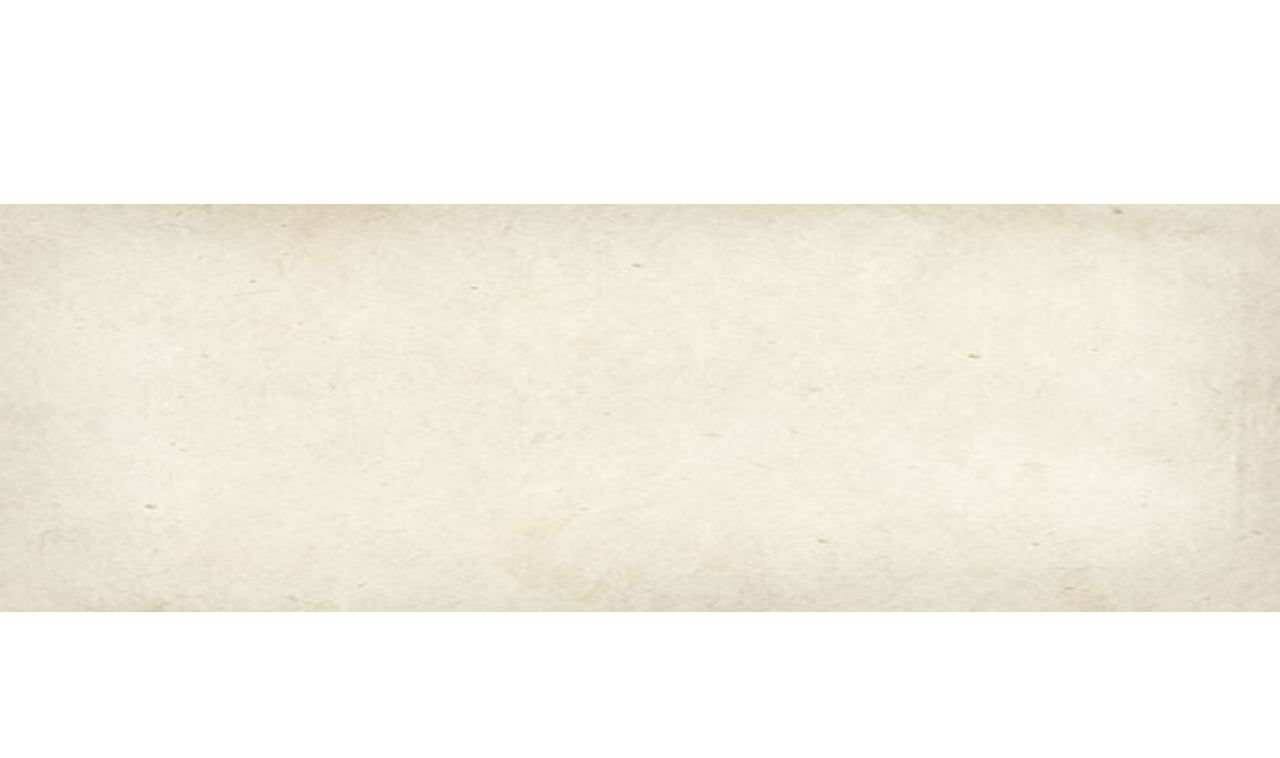
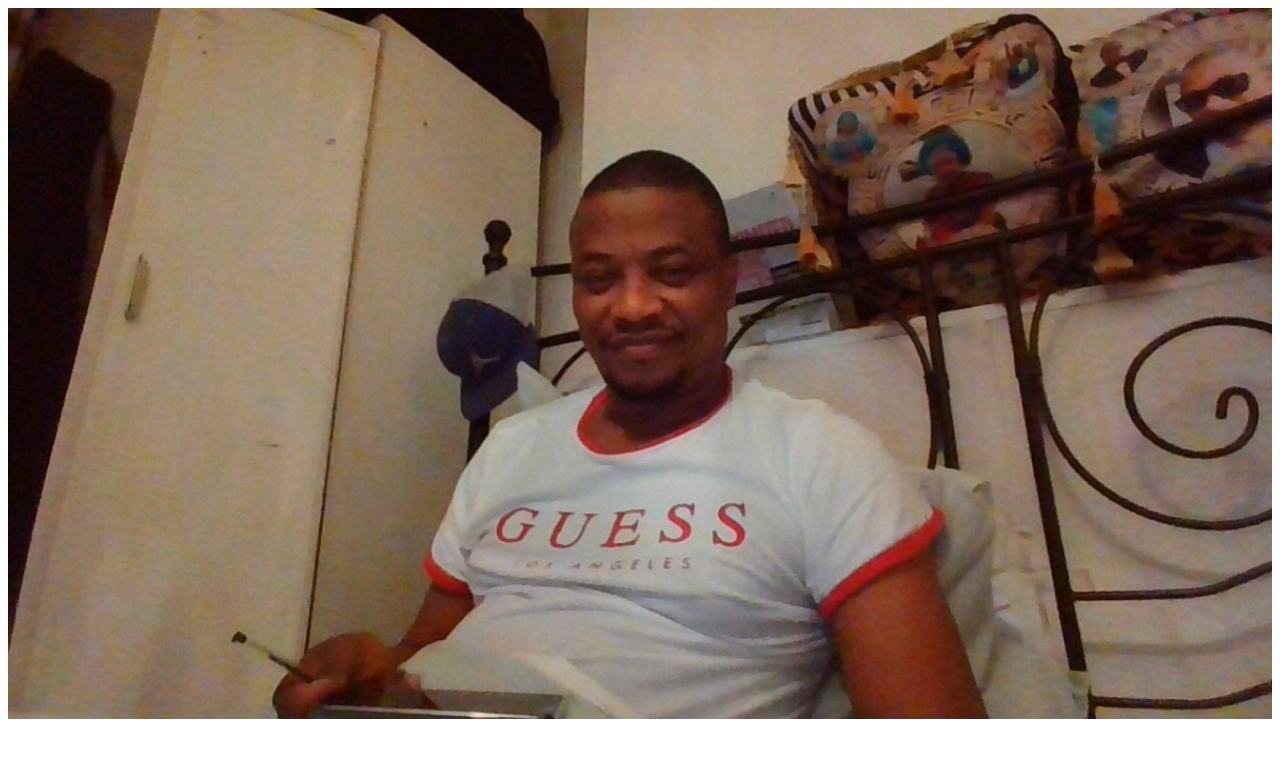
Before and after one commit to OlanrewajuEniola/js-basics, a plain HTML site: page index.html in a window 1280 px wide. Drawn offline with Linux system fonts and the light colour scheme.

Commit message:
Resolution Switching in action

```diff
--- a/CSS/styles.css
+++ b/CSS/styles.css
@@ -2,11 +2,6 @@
         font-size: 62.5%;
       }
 
-      body {
-        background: url(../images/bg-paper.jpg);
-        background-repeat: no-repeat;
-        background-position: 50% 50%;
-        background-size: 100% 50%;
-        height: 100vh;
-        color:#000;
-      }
+     .coco{
+       width: 100%;
+     }
--- a/index.html
+++ b/index.html
@@ -10,5 +10,19 @@
     <title>Document</title>
 </head>
   <body>
+    <img src="../images/coco.jpg"
+      alt=""
+      class="coco"
+      srcset="
+              ../images/coco.jpg 400w,
+              ../images/coco@2x.jpg 800w,
+              ../images/coco@3x.jpg 1200w
+            "
+      sizes="
+            (max-width: 500px) 100vw,
+            (max-width: 700px) 50vw.
+            33vw
+           "
+            />
   </body>
 </html>
```
Also changed, not shown: images/coco.jpg (added), images/coco@2x.jpg (added), images/coco@3x.jpg (added).
